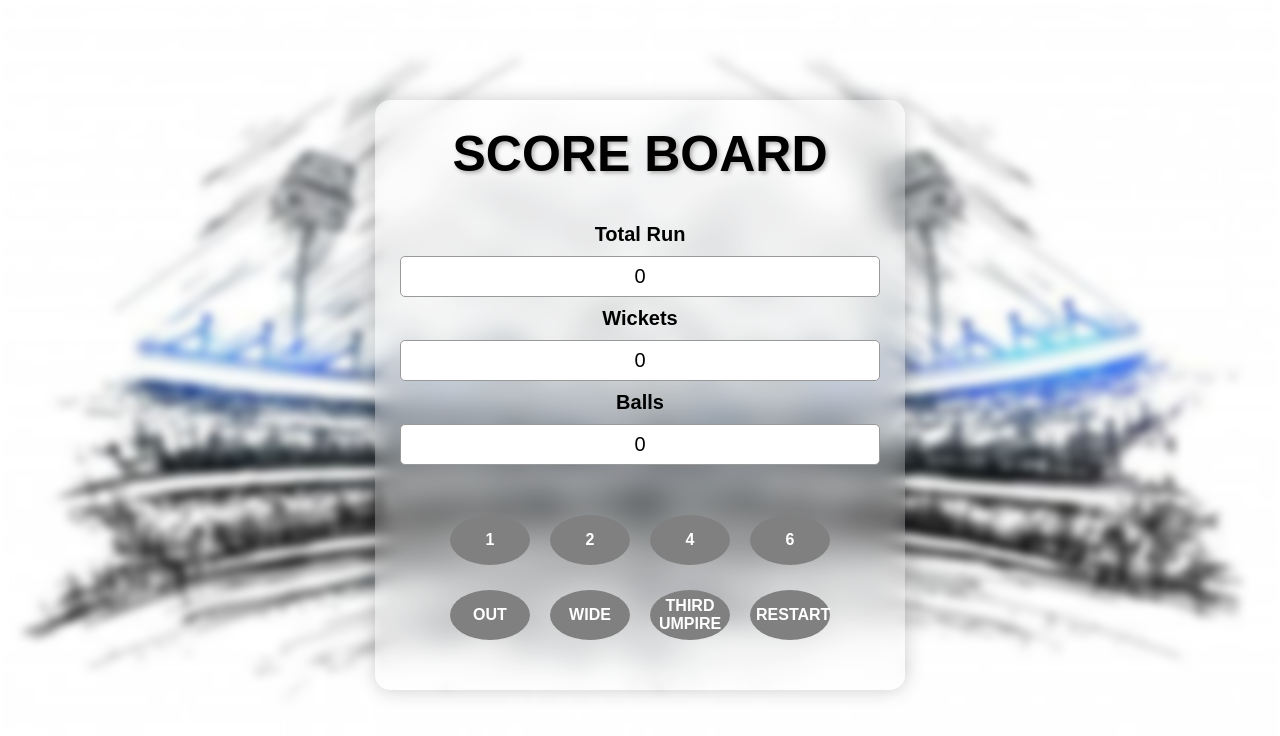
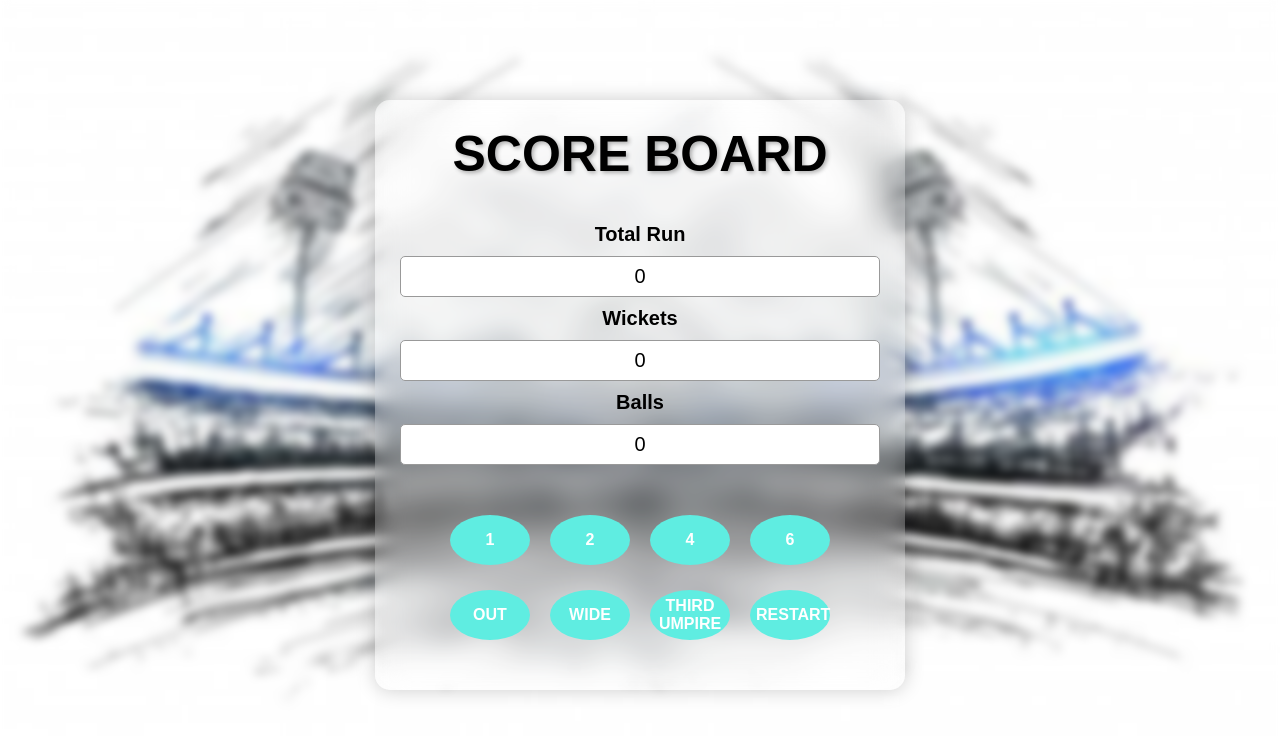
Before and after one commit to Lavit-sharma/Cricket_scoreboard, a plain HTML site: page index.html in a window 1280 px wide. Drawn offline with Linux system fonts and the light colour scheme.

Commit message:
Update index.html

```diff
--- a/index.html
+++ b/index.html
@@ -82,7 +82,7 @@
       width: 80px;
       border-radius: 50%;
       border: none;
-      background-color: #808080;
+      background-color: #5FEDE1;
       color: white;
       font-weight: bold;
       font-size: 16px;
@@ -90,7 +90,7 @@
       transition: background-color 0.3s ease;
     }
     #btn:hover {
-      background-color: #606060;
+      background-color: #5FEDE1;
     }
   </style>
 </head>
```
